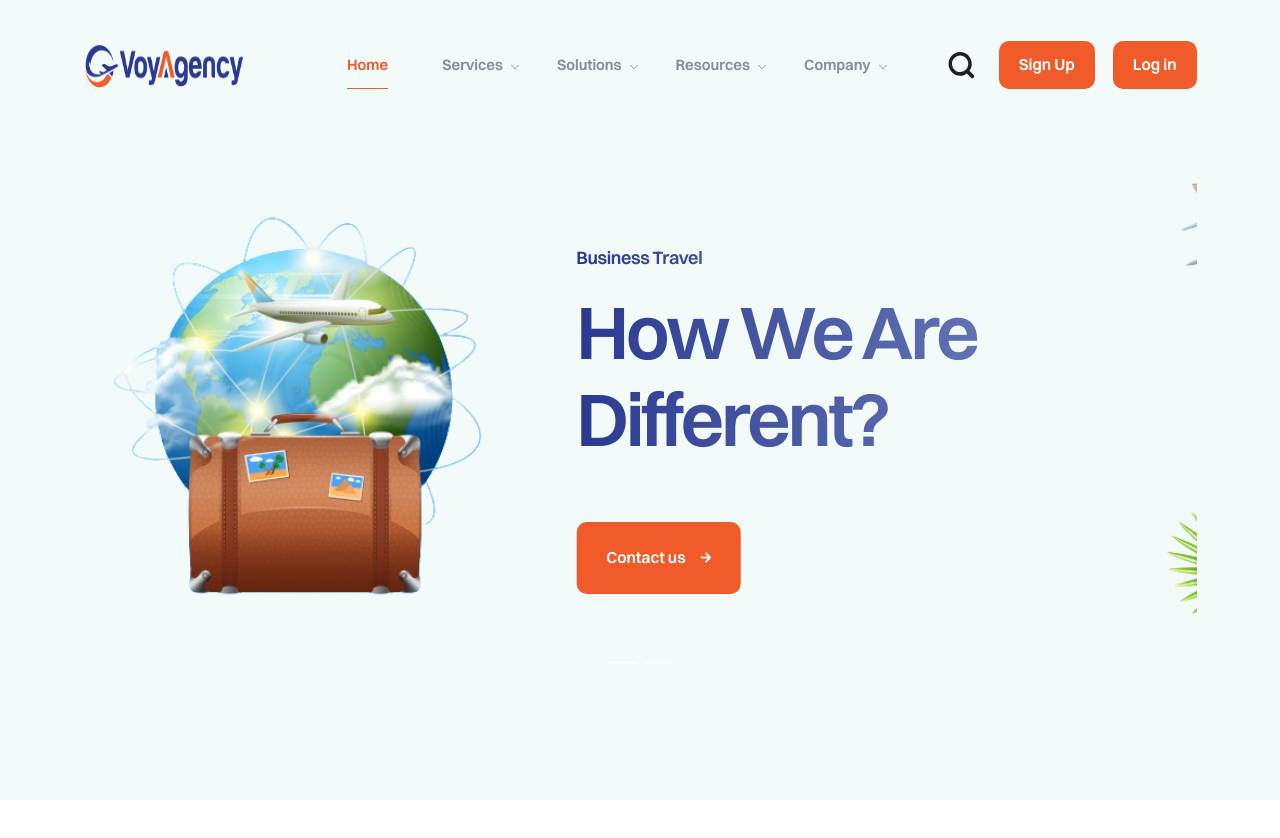
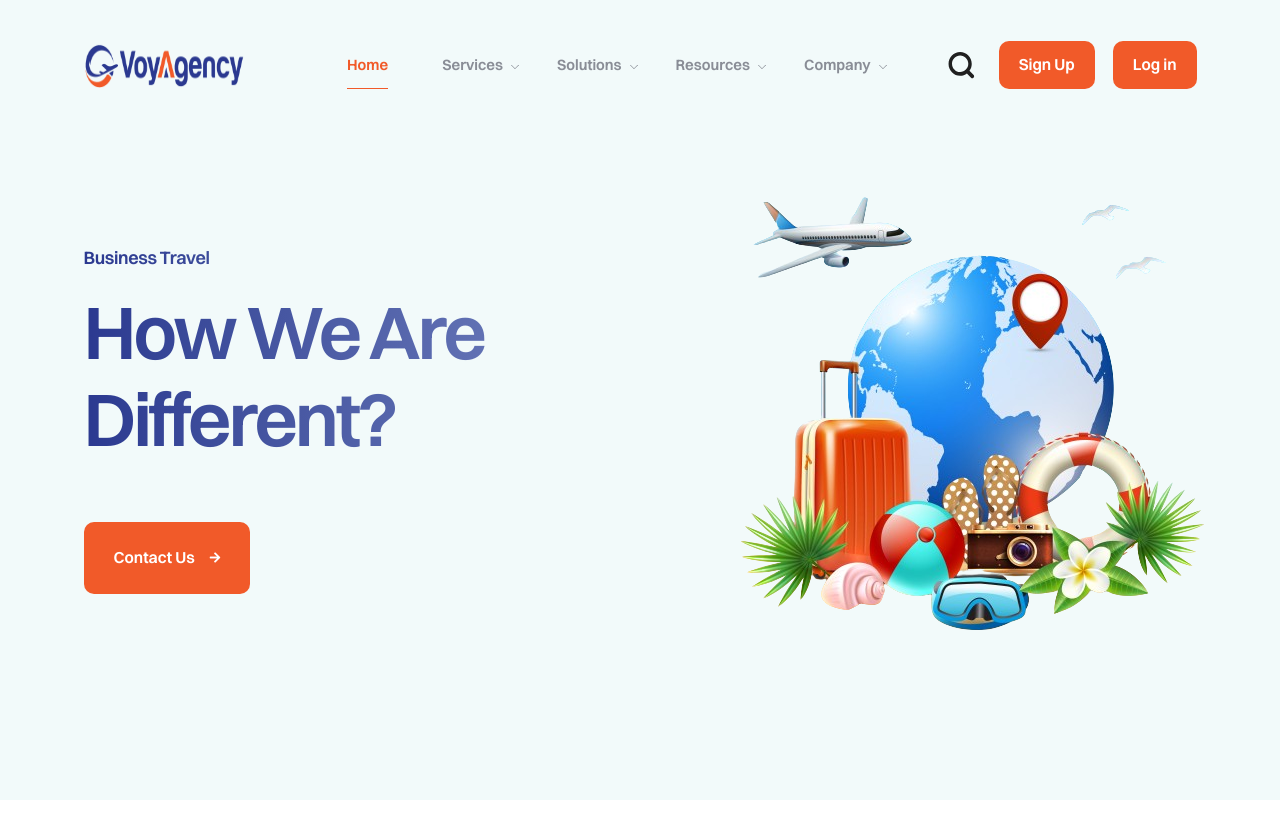
Before and after one commit to shadaf266/vercel-travel-website, a Next.js app: page / in a window 1280 px wide. Shown: the top 838 px of the page. Built offline with nearby package versions, Linux system fonts and the light colour scheme.

Commit message:
add static banner

```diff
--- a/components/Banner.js
+++ b/components/Banner.js
@@ -1,18 +1,14 @@
 import Link from "next/link";
-import { Carousel } from "react-bootstrap";
-
 const Banner = ({
   title = "How We Are Different?",
   subTitle = "Business Travel",
   img = "img/home-2/8.png",
-  img2 = "img/home-2/7.png",
+  style = { maxWidth: "135%", transform: "translateX(5%)" },
   dark = false,
 }) => {
   return (
     <div className={`mil-banner mil-dissolve ${dark ? "mil-dark-2" : ""}`}>
       <div className="container">
-        <Carousel interval={3000} pause={false} indicators={true} controls={false}>
-          <Carousel.Item>
         <div className="row align-items-center">
           <div className="col-xl-6">
             <div className="mil-banner-text">
@@ -22,46 +18,27 @@ const Banner = ({
               </h1>
               <div className="mil-buttons-frame">
                 <Link href="register" className="mil-btn mil-md mil-add-arrow">
-                      Contact us
+                  Contact Us
                 </Link>
+                {/* <a
+                  href="https://www.youtube.com/watch?v=gRhoYxy9Oss"
+                  className="mil-btn mil-md mil-light mil-add-play has-popup-video"
+                >
+                  Watch tutorial
+                </a> */}
               </div>
             </div>
           </div>
           <div className="col-xl-6">
             <div className="mil-banner-img">
-                  <img src={img} alt="banner" className="d-block w-100" />
+              <img src={img} alt="banner" style={style} />
             </div>
           </div>
         </div>
-          </Carousel.Item>
-          <Carousel.Item>
-            <div className="row align-items-center">
-              <div className="col-xl-6">
-                <div className="mil-banner-text">
-                  <h6 className="mil-text-gradient-2 mil-mb-20">Expense Management</h6>
-                  <h1 className="mil-display mil-text-gradient-3 mil-mb-60">
-                    Solopreneurs, Professionals and Growing businesses
-                  </h1>
-                  <div className="mil-buttons-frame">
-                    <Link href="register" className="mil-btn mil-md mil-add-arrow">
-                      Contact us
-                    </Link>
-                  </div>
-                </div>
-              </div>
-              <div className="col-xl-6">
-                <div className="mil-banner-img">
-                  <img src={img2} alt="banner" className="d-block w-100" />
-                </div>
-              </div>
-            </div>
-          </Carousel.Item>
-        </Carousel>
       </div>
     </div>
   );
 };
-
 export default Banner;
 
 export const PageBanner = ({
```
Lines whose indentation alone changed are shown as unchanged.
